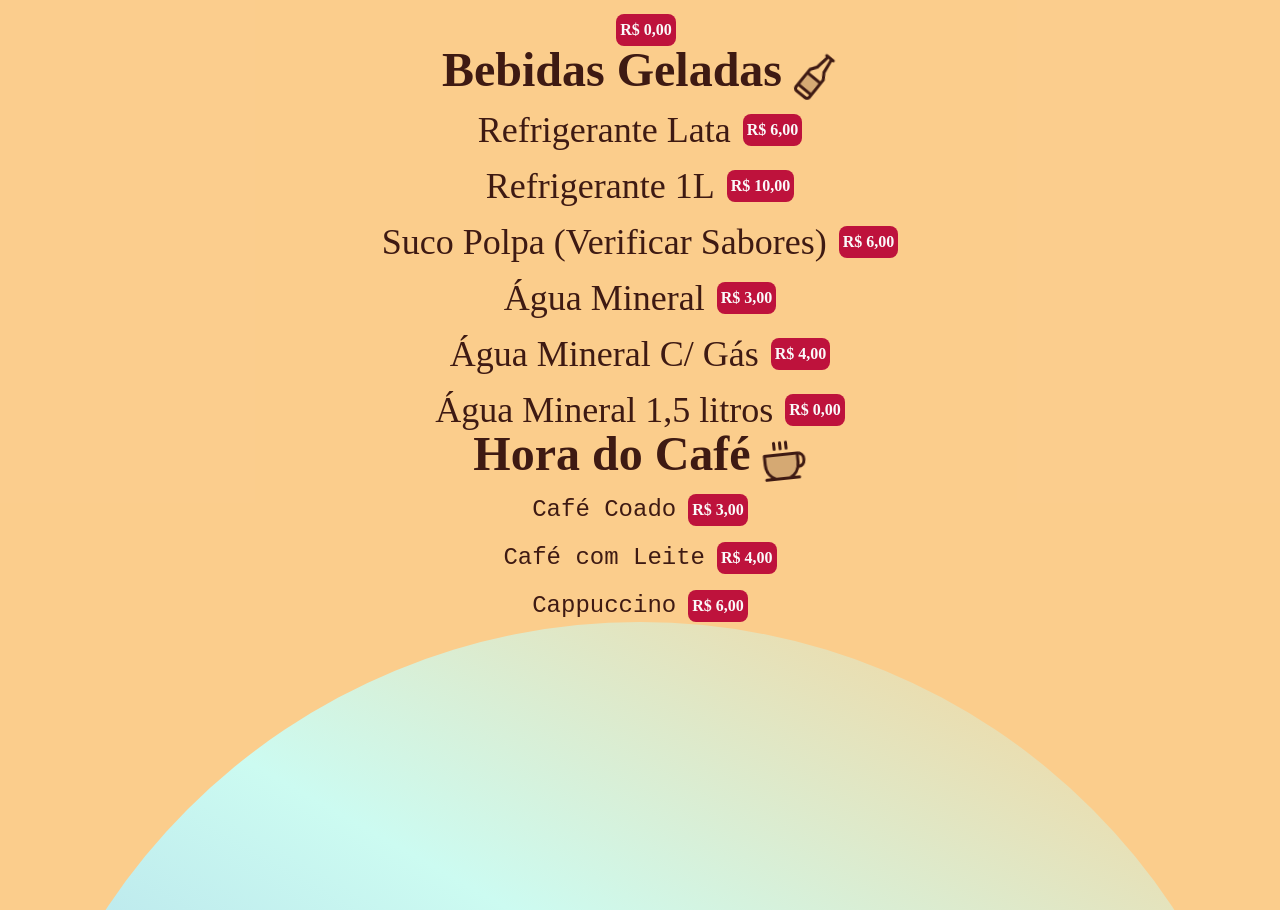
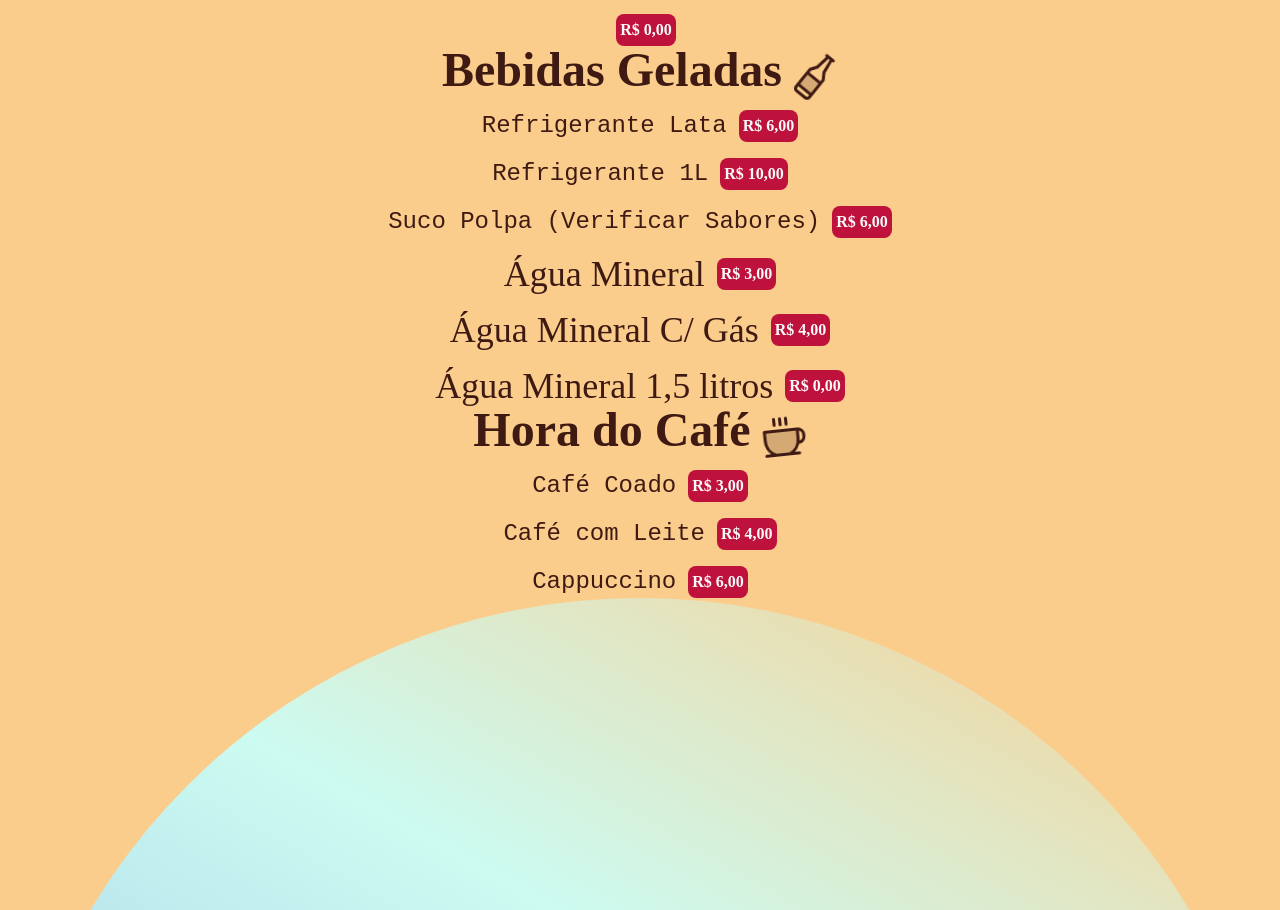
Before and after one commit to sauba/spa-comedoria-emporio-brisa, a Next.js app: page / in a window 1280 px wide. Shown: the part 1530-2440 px from the top of the page. Built offline with nearby package versions, Linux system fonts and the light colour scheme.

Commit message:
Atualizar o index.tsx

```diff
--- a/src/components/CardapioBebibasGeladas/index.tsx
+++ b/src/components/CardapioBebibasGeladas/index.tsx
@@ -24,17 +24,17 @@ export default function CardapioBebidasGeladas() {
 
       <div className={`w-full flex flex-col justify-center items-center gap-4`}>
         <span className={`w-full flex text-center justify-center items-center gap-3`}>
-          <span className={`text-4xl`}>Refrigerante Lata</span>
+          <span className={`text-2xl font-pt-mono`}>Refrigerante Lata</span>
           <span className={`p-1 bg-rose-700 rounded-lg text-zinc-50 font-bold`}>R$ 6,00</span>
         </span>
 
         <span className={`w-full flex text-center justify-center items-center gap-3`}>
-          <span className={`text-4xl`}>Refrigerante 1L</span>
+          <span className={`text-2xl font-pt-mono`}>Refrigerante 1L</span>
           <span className={`p-1 bg-rose-700 rounded-lg text-zinc-50 font-bold`}>R$ 10,00</span>
         </span>
 
         <span className={`w-full flex text-center justify-center items-center gap-3`}>
-          <span className={`text-4xl`}>Suco Polpa (Verificar Sabores)</span>
+          <span className={`text-2xl font-pt-mono`}>Suco Polpa (Verificar Sabores)</span>
           <span className={`p-1 bg-rose-700 rounded-lg text-zinc-50 font-bold`}>R$ 6,00</span>
         </span>
 
```
